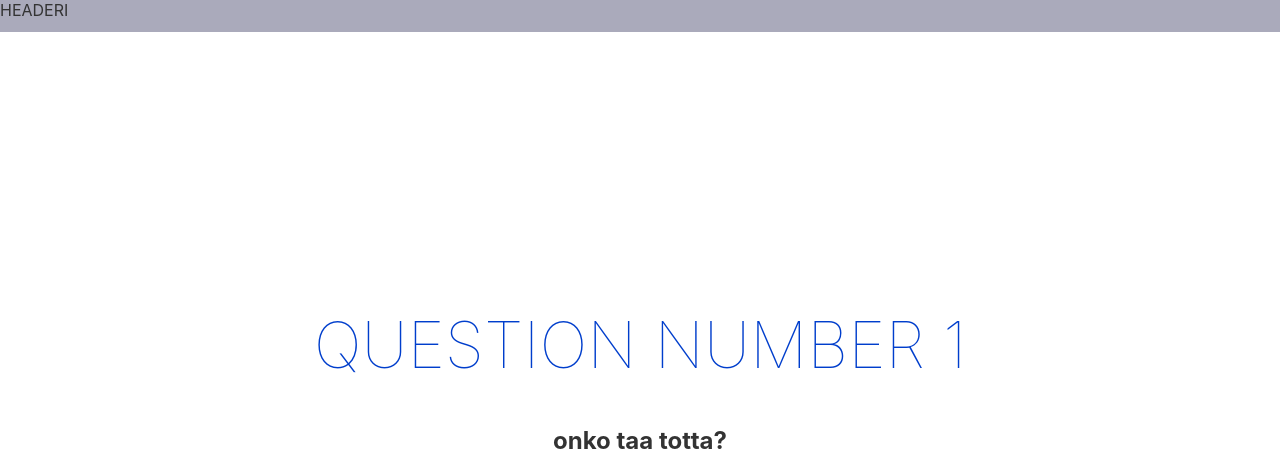
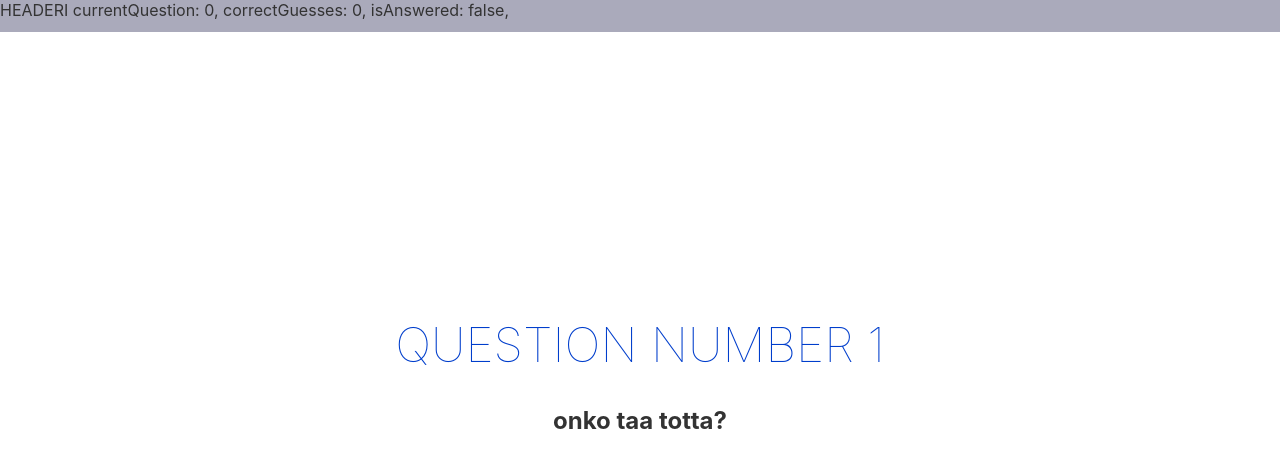
Before and after one commit to sienijoonas/sveltevisa, a Svelte app: page / in a window 1280 px wide. Shown: the top 451 px of the page. Built offline with nearby package versions, Linux system fonts and the light colour scheme.

Commit message:
add debug bar

```diff
--- a/src/App.svelte
+++ b/src/App.svelte
@@ -3,22 +3,26 @@
     import AnswerButtons from './AnswerButtons.svelte';
     import NextQuestionButton from './NextQuestionButton.svelte';
     import Results from './Results.svelte'
+    import Header from "./Header.svelte"
     import Footer from "./Footer.svelte"
 
     let questions = [
     {
         question: 'onko taa totta?',
         explanation: 'no taa nyt oli tammonen kyssari',
+        image: '',
         answer: true,
     },
     {
         question: 'entas taa?',
         explanation: 'taaki ny oli vaan tammone',
+        image: '',
         answer: false
     },
     {
         question: 'mites tan laita?',
         explanation: 'jep, just tammone',
+        image: '',
         answer: true
     },
     ];
@@ -39,7 +43,7 @@
 </script>
 
 <div class="wrapper">
-    <header>HEADERI</header>
+    <Header debug={{currentQuestion: currentQuestion, correctGuesses: correctGuesses, isAnswered: isAnswered}} />
     <main>
         {#if currentQuestion < questions.length}
         <h1>Question number {currentQuestion + 1}</h1>
@@ -71,11 +75,6 @@
         justify-content: space-between;
         height: 100vh;
     }
-    header {
-        display: block;
-        background-color: #aab;
-        height: 32px;
-    }
     main {
         text-align: center;
         padding: 1em;
@@ -86,7 +85,7 @@
     h1 {
         color: #003ecc;
         text-transform: uppercase;
-        font-size: 4em;
+        font-size: 3em;
         font-weight: 100;
     }
 
--- /dev/null
+++ b/src/Header.svelte
@@ -0,0 +1,18 @@
+<script>
+    export let debug;
+</script>
+
+<header>
+    HEADERI
+    currentQuestion: {debug.currentQuestion},
+    correctGuesses: {debug.correctGuesses},
+    isAnswered: {debug.isAnswered},
+</header>
+
+<style>
+    header {
+        display: block;
+        background-color: #aab;
+        height: 32px;
+    }
+</style>
```
